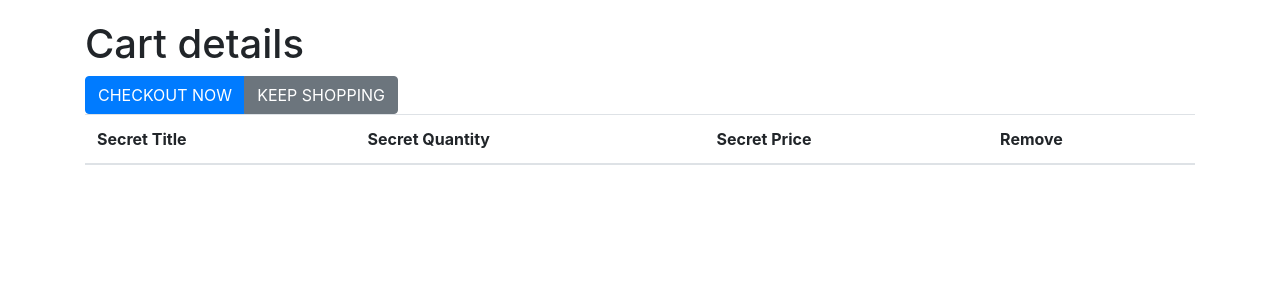
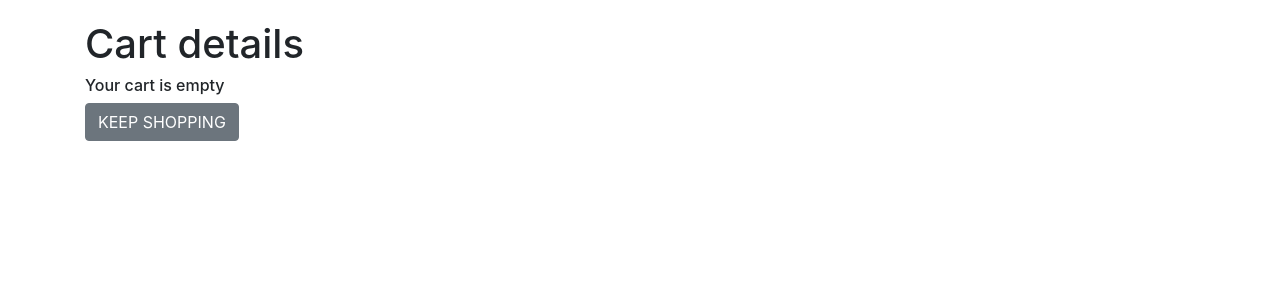
Before and after one commit to luciaeveberger/info_security, a Django app: page /cart/ in a window 1280 px wide. Shown: the part 56-356 px from the top of the page. Run offline with Django 3.2, Linux system fonts and the light colour scheme; lists and menus that the app fills with data are empty; some libraries are stand-ins or nearby versions.

Commit message:
Adds remove

```diff
--- a/secretsapp/secretsmodules/urls.py
+++ b/secretsapp/secretsmodules/urls.py
@@ -7,6 +7,7 @@ app_name = 'secretsmodules'
 urlpatterns = [
     url(r'^details/(?P<pk>\d{1,50})/$',views.DetailsView.as_view(), name = 'details'),
     url(r'^add_to_cart/(?P<secret_id>[0-9]+)$', views.add_to_cart, name='add_to_cart'),
+    url(r'^remove_from_cart/(?P<secret_id>[0-9]+)$', views.remove_from_cart, name='remove_from_cart'),
     url(r'^register/$',views.RegisterForm.as_view(), name='register'),
     url('cart/', views.get_cart, name='cart'),
     url(r'^checkout/$', views.CheckoutView.as_view(), name='checkout'),
--- a/secretsapp/secretsmodules/views.py
+++ b/secretsapp/secretsmodules/views.py
@@ -54,26 +54,23 @@ def add_to_cart(request, secret_id):
         return HttpResponseRedirect(reverse('login'))
 
 
+def remove_from_cart(request, secret_id):
+    cart = request.session.get('cart', dict())
+    cart.pop(secret_id, None)
+    request.session['cart'] = cart
+    return redirect('/cart')
+
+
 class CheckoutView(TemplateView):
     def get(self, request, **kwargs):
         return render(request, 'secretsmodules/checkout.html')
     def post(self, request, **kwargs):
         address = request.POST.get('address')
-        password = request.POST.get('password')
-        botcarcher = request.POST.get('bctch')
-        if len(botcarcher) > 0:
-            return HttpResponse('Bot caught!') #here we must implement captcha
-        for sesskey in request.session.keys():
-            del request.session[sesskey]
-        user = authenticate(username = username, password = password)
-        if user:
-            if user.is_active:
-                login(request=request, user=user)
-                return HttpResponseRedirect(reverse('index'))
-            else:
-                return HttpResponse('User not active')
-        else:
-            return HttpResponse('invalid login details')
+        name = request.POST.get('name')
+        card_number = request.POST.get('card_number')
+        print(name)
+        return render(request, 'secretsmodules/checkout_finished.html')
+
 
 
 
--- a/secretsapp/templates/secretsmodules/base.html
+++ b/secretsapp/templates/secretsmodules/base.html
@@ -9,10 +9,6 @@
         <title>Howdy!</title>
     </head>
     <body>
-
-
-
-
       <nav class="navbar navbar-expand-md navbar-dark bg-dark">
         <div class="container">
     <a class="navbar-brand" href="#">Secret Shop</a>
--- a/secretsapp/templates/secretsmodules/cart.html
+++ b/secretsapp/templates/secretsmodules/cart.html
@@ -2,6 +2,10 @@
 {% block content %}
 <div>
    <h1> Cart details </h1>
+      {% if not request.session.cart %}
+        <h6> Your cart is empty </h6>
+        <a class="btn btn-secondary" href="/"> KEEP SHOPPING </a>
+    {% else %}
    <div class="btn-group" role="group" aria-label="Basic example">
       <a class="btn btn-primary" href="/checkout"> CHECKOUT NOW </a>
       <a class="btn btn-secondary" href="/"> KEEP SHOPPING </a>
@@ -12,21 +16,21 @@
             <thead>
                <tr>
                   <th scope="col">Secret Title</th>
-                  <th scope="col">Secret Quantity</th>
                   <th scope="col">Secret Price</th>
                   <th scope="col">Remove</th>
                </tr>
             </thead>
-            <tbody>
+
+             <tbody>
                {% for key, value in request.session.cart.items %}
                <tr>
                   <td>
                      {{ value.secret}}
                   </td>
-                  <td> {{value.quantity}}</td>
+
                   <td> {{value.price}}</td>
 
-                  <td> <button type="button" class="btn btn-warning">Remove</button></td>
+                  <td> <a class="btn btn-warning" href="{% url 'secretsmodules:remove_from_cart' secret_id=key %}">Remove</a></td>
                </tr>
                {% endfor %}
             </tbody>
@@ -34,4 +38,5 @@
       </div>
    </div>
 </div>
+{% endif %}
 {% endblock %}
--- /dev/null
+++ b/secretsapp/templates/secretsmodules/checkout_finished.html
@@ -0,0 +1,6 @@
+{% extends 'secretsmodules/base.html' %}
+{% block content %}
+<div>
+   <h1>Thank you for your order! </h1>
+</div>
+{% endblock %}
```
Also changed, not shown: secretsapp/templates/secretsmodules/checkout.html (+4 -6 lines), secretsapp/db.sqlite3.
